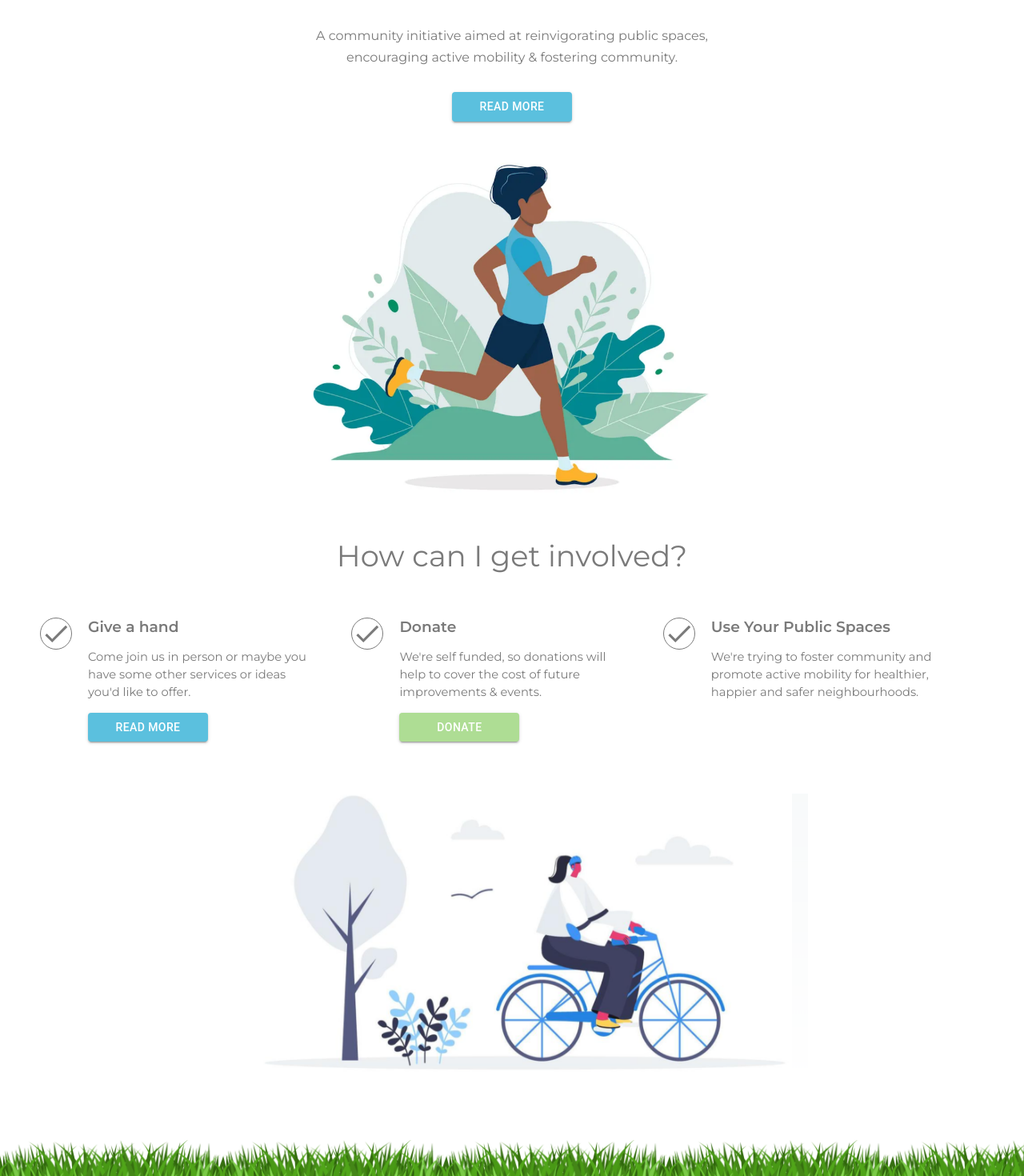
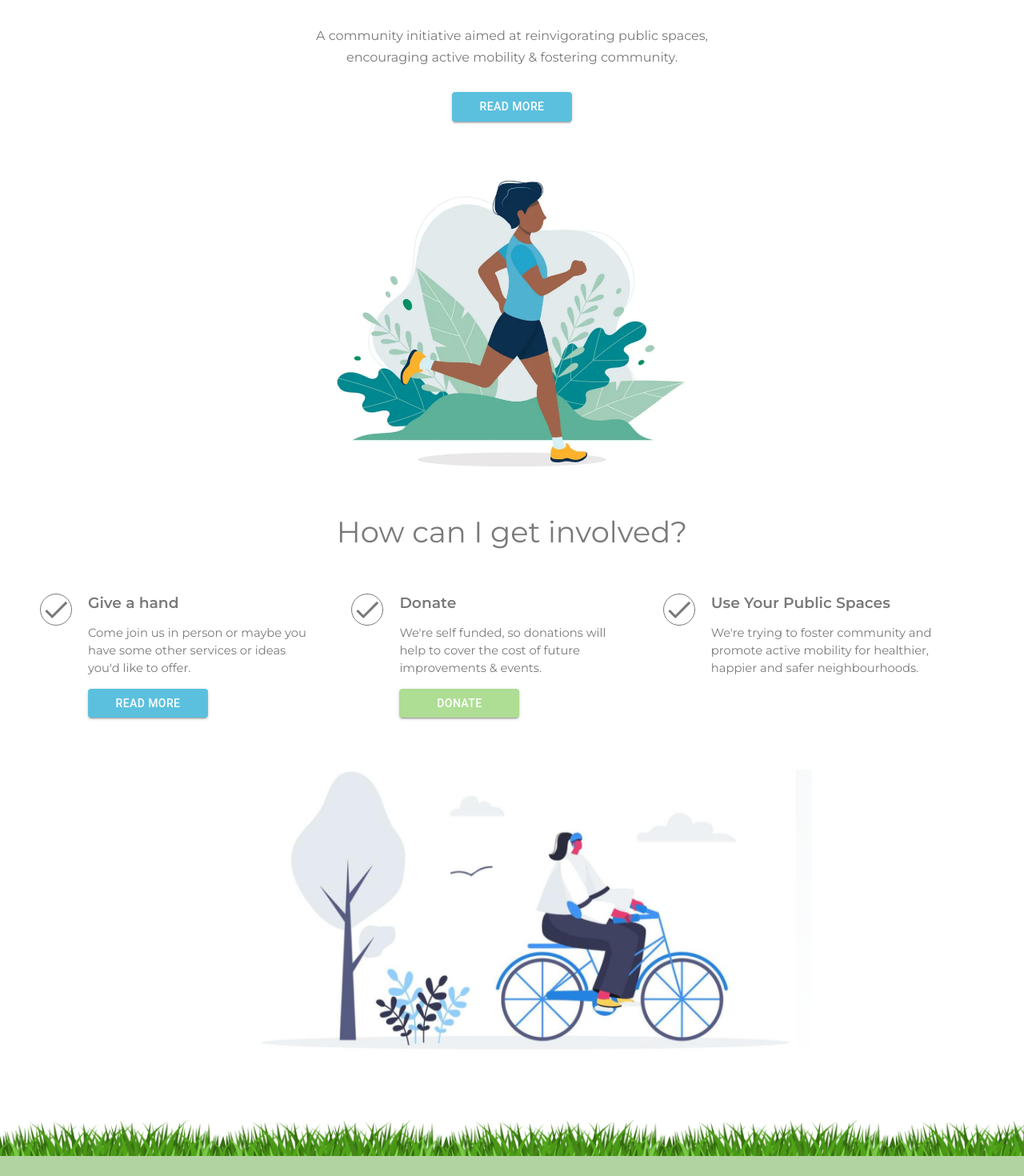
Before and after one commit to autumn8/parks-improvement-project, a React (Vite) app: page / in a window 1280 px wide. Shown: the part 744-2214 px from the top of the page at 80% size. After the commit the page ends 2189 px from the top, so only its background shows below. Built offline with nearby package versions, Linux system fonts and the light colour scheme.

Commit message:
style: tweak styles

```diff
--- a/src/views/Home.css
+++ b/src/views/Home.css
@@ -10,18 +10,20 @@
 }
 
 .home-runner {
-    margin-top:50px;
+    margin-top:70px;
     width:100%;
-    max-width: 500px;
+    max-width: 440px;
     min-width: 330px;
 }
 
 .home-rider {
+    margin-left: auto;
+    margin-right: auto;
     margin-top:15px;
     margin-bottom:15px;
     width:100%;
-    max-width: 740px;
-    min-width: 520px;
+    max-width: 750px;
+    min-width: 480px;
 
 }
 
```
